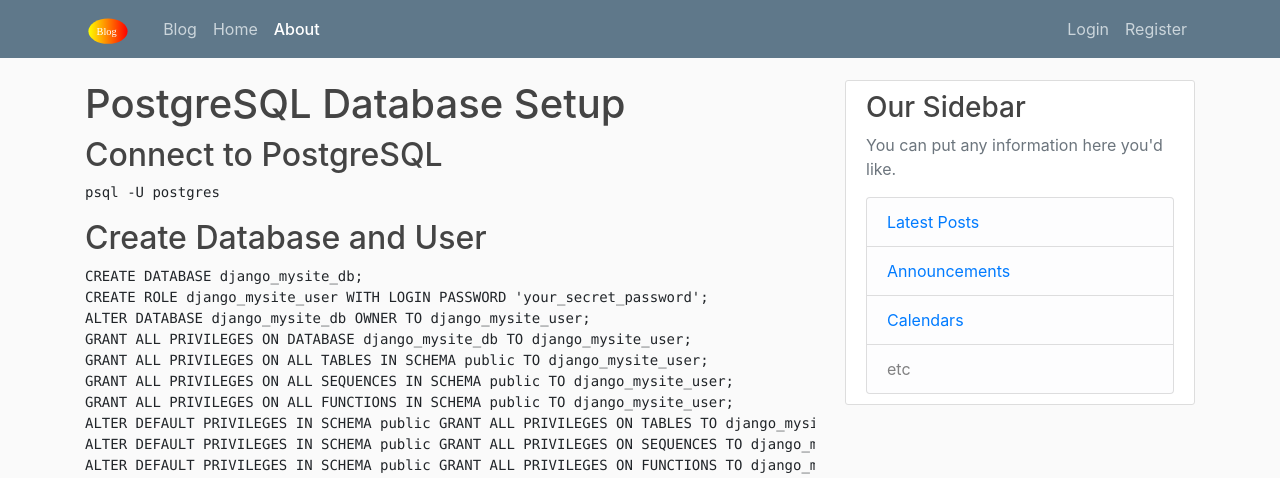
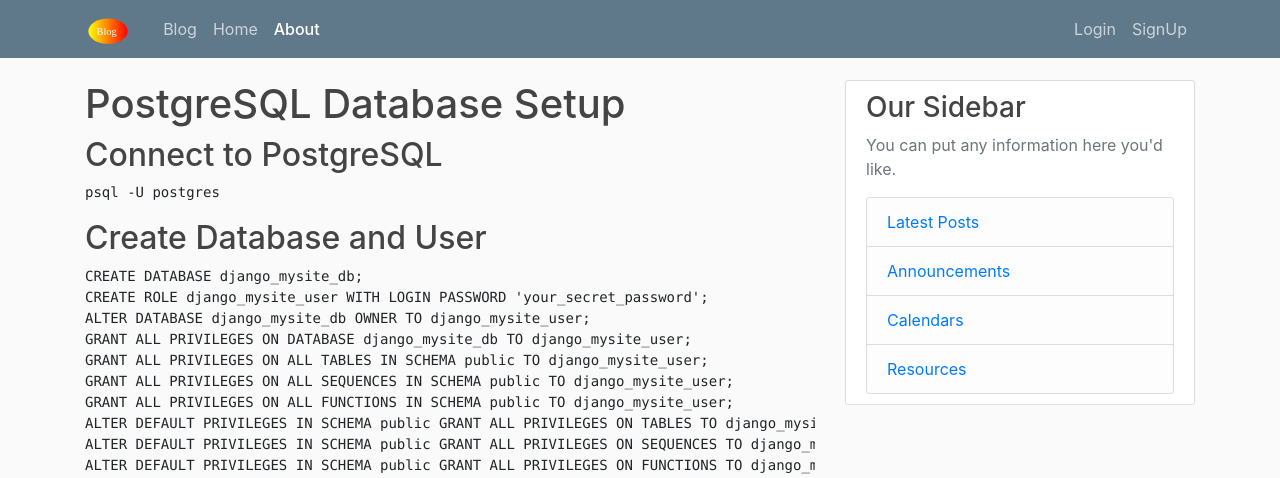
Before and after one commit to SystemSolution21/django_project, a Django app: page /about/ in a window 1280 px wide. Shown: the top 478 px of the page. Run offline with Django 5.2, Linux system fonts and the light colour scheme; parts of the project's set-up code (start-up, migrations or seed data) failed here and were passed over; some libraries are stand-ins or nearby versions.

Commit message:
modified:   blog/templates/blog/base.html         new file:   blog/templates/blog/resources.html         modified:   blog/urls.py         modified:   blog/views.py

```diff
--- a/blog/templates/blog/base.html
+++ b/blog/templates/blog/base.html
@@ -71,7 +71,7 @@
                 <a id="logout-link" class="nav-item nav-link" href="#">Logout</a>
               {% else %}
                 <a class="nav-item nav-link {% if request.resolver_match.url_name == 'login' %}active{% endif %}" href="{% url 'login' %}">Login</a>
-                <a class="nav-item nav-link {% if request.resolver_match.url_name == 'register' %}active{% endif %}" href="{% url 'register' %}">Register</a>
+                <a class="nav-item nav-link {% if request.resolver_match.url_name == 'register' %}active{% endif %}" href="{% url 'register' %}">SignUp</a>
               {% endif %}
             </div>
           </div>
@@ -104,7 +104,9 @@
               <li class="list-group-item {% if request.resolver_match.url_name == 'blog-calendar' %}active{% else %}list-group-item-light{% endif %}">
                 <a class="{% if request.resolver_match.url_name == 'blog-calendar' %}text-white{% endif %}" href="{% url 'blog-calendar' %}">Calendars</a>
               </li>
-              <li class="list-group-item list-group-item-light">etc</li>
+              <li class="list-group-item {% if request.resolver_match.url_name == 'blog-resources' %}active{% else %}list-group-item-light{% endif %}">
+                <a class="{% if request.resolver_match.url_name == 'blog-resources' %}text-white{% endif %}" href="{% url 'blog-resources' %}">Resources</a>
+              </li>
             </ul>
           </div>
         </div>
--- /dev/null
+++ b/blog/templates/blog/resources.html
@@ -0,0 +1,6 @@
+<!-- blog/templates/blog/resources.html -->
+<!-- Resources page -->
+{% extends 'blog/base.html' %}
+{% block content %}
+  {{ markdown_content|safe }}
+{% endblock content %}
--- a/blog/urls.py
+++ b/blog/urls.py
@@ -32,8 +32,9 @@ urlpatterns: list[URLPattern] = [
     path(
         route="post/<int:pk>/delete/", view=PostDeleteView.as_view(), name="post-delete"
     ),
+    path(route="home/", view=views.home, name="blog-home"),
+    path(route="about/", view=views.about, name="blog-about"),
     path(route="calendar/", view=views.calendar, name="blog-calendar"),
-    path(route="about/", view=views.about, name="blog-about"),
     path(route="announcements/", view=views.announcements, name="blog-announcements"),
-    path(route="home/", view=views.home, name="blog-home"),
+    path(route="resources/", view=views.resources, name="blog-resources"),
 ]
--- a/blog/views.py
+++ b/blog/views.py
@@ -203,15 +203,45 @@ class PostDeleteView(LoginRequiredMixin, UserPassesTestMixin, DeleteView):
         return False
 
 
-def calendar(request) -> HttpResponse:
-    """Calendar page view."""
+# Home page
+def home(request) -> HttpResponse:
+    """Home page view."""
+    # Construct the path to README.md
+    file_path = settings.BASE_DIR / "README.md"
+
+    # Read and convert to HTML
+    try:
+        markdown_text = file_path.read_text(encoding="utf-8")
+        # 'fenced_code' extension supports the triple backticks used in markdown
+        html_content = markdown(markdown_text, extensions=["fenced_code"])
+    except FileNotFoundError:
+        html_content = "<p>README.md file not found.</p>"
+
     return render(
         request=request,
-        template_name="blog/calendar.html",
-        context={"title": "Calendar"},
+        template_name="blog/home.html",
+        context={"markdown_content": html_content},
     )
 
 
+# Landing page for authenticated users
+def landing_page(request) -> HttpResponse:
+    """Dispatch view for the landing page.
+    - Authenticated users -> PostListView (Blog Index)
+    - Guests -> Home View (README)
+    """
+    if request.user.is_authenticated:
+        return PostListView.as_view()(request)
+
+    messages.info(
+        request=request,
+        message="Please login to view the blog. SignUp if you don't have an account.",
+    )
+
+    return home(request)
+
+
+# About page
 def about(request) -> HttpResponse:
     """About page view."""
 
@@ -233,6 +263,17 @@ def about(request) -> HttpResponse:
     )
 
 
+# Calendar page
+def calendar(request) -> HttpResponse:
+    """Calendar page view."""
+    return render(
+        request=request,
+        template_name="blog/calendar.html",
+        context={"title": "Calendar"},
+    )
+
+
+# Announcements page
 def announcements(request) -> HttpResponse:
     """Announcements page view."""
     # Construct the path to DATABASE_OWNERSHIP.md
@@ -253,11 +294,11 @@ def announcements(request) -> HttpResponse:
     )
 
 
-# Home page
-def home(request) -> HttpResponse:
-    """Home page view."""
-    # Construct the path to README.md
-    file_path = settings.BASE_DIR / "README.md"
+# Resources page
+def resources(request) -> HttpResponse:
+    """Resources page view."""
+    # Construct the path to LINUX_COMMANDS.md
+    file_path = settings.BASE_DIR / "LINUX_COMMANDS.md"
 
     # Read and convert to HTML
     try:
@@ -265,26 +306,10 @@ def home(request) -> HttpResponse:
         # 'fenced_code' extension supports the triple backticks used in markdown
         html_content = markdown(markdown_text, extensions=["fenced_code"])
     except FileNotFoundError:
-        html_content = "<p>README.md file not found.</p>"
+        html_content = "<p>LINUX_COMMANDS.md file not found.</p>"
 
     return render(
         request=request,
-        template_name="blog/home.html",
+        template_name="blog/resources.html",
         context={"markdown_content": html_content},
     )
-
-
-def landing_page(request) -> HttpResponse:
-    """Dispatch view for the landing page.
-    - Authenticated users -> PostListView (Blog Index)
-    - Guests -> Home View (README)
-    """
-    if request.user.is_authenticated:
-        return PostListView.as_view()(request)
-
-    messages.info(
-        request=request,
-        message="Please login to view the blog. Register if you don't have an account.",
-    )
-
-    return home(request)
```
